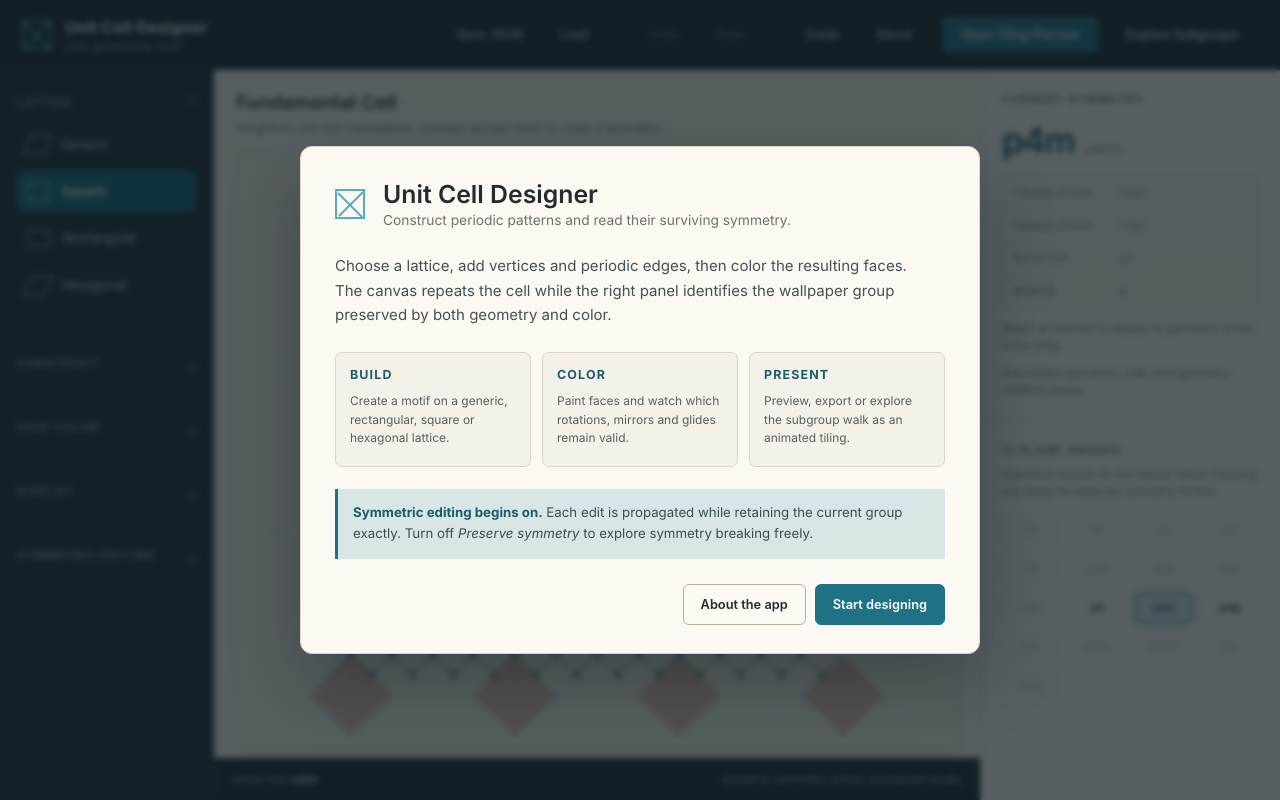
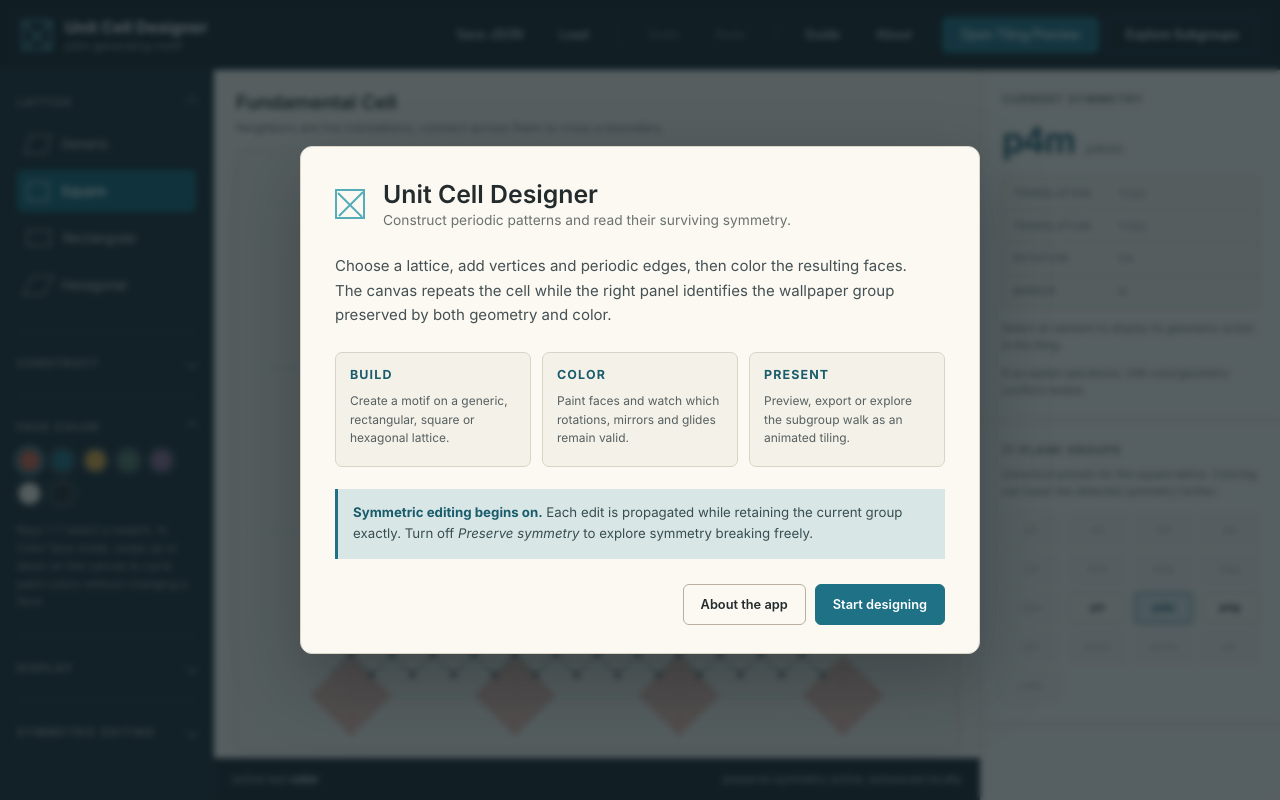
Before and after one commit to nasqret/symm, a React (Vite) app: page / in a window 1280 px wide. Built offline with nearby package versions, Linux system fonts and the light colour scheme.

Commit message:
Open face color panel by default

```diff
--- a/src/components/Panels.tsx
+++ b/src/components/Panels.tsx
@@ -110,7 +110,7 @@ export function ToolPanel({
           ))}
         </div>
       </FoldSection>
-      <FoldSection title="Face Color">
+      <FoldSection title="Face Color" defaultOpen>
         <div className="palette" aria-label="Color palette">
           {EDITOR_PALETTE.map((color, index) => (
             <button
```
Also changed, not shown: 2 other files (tests, documents, lock files or other folders).
